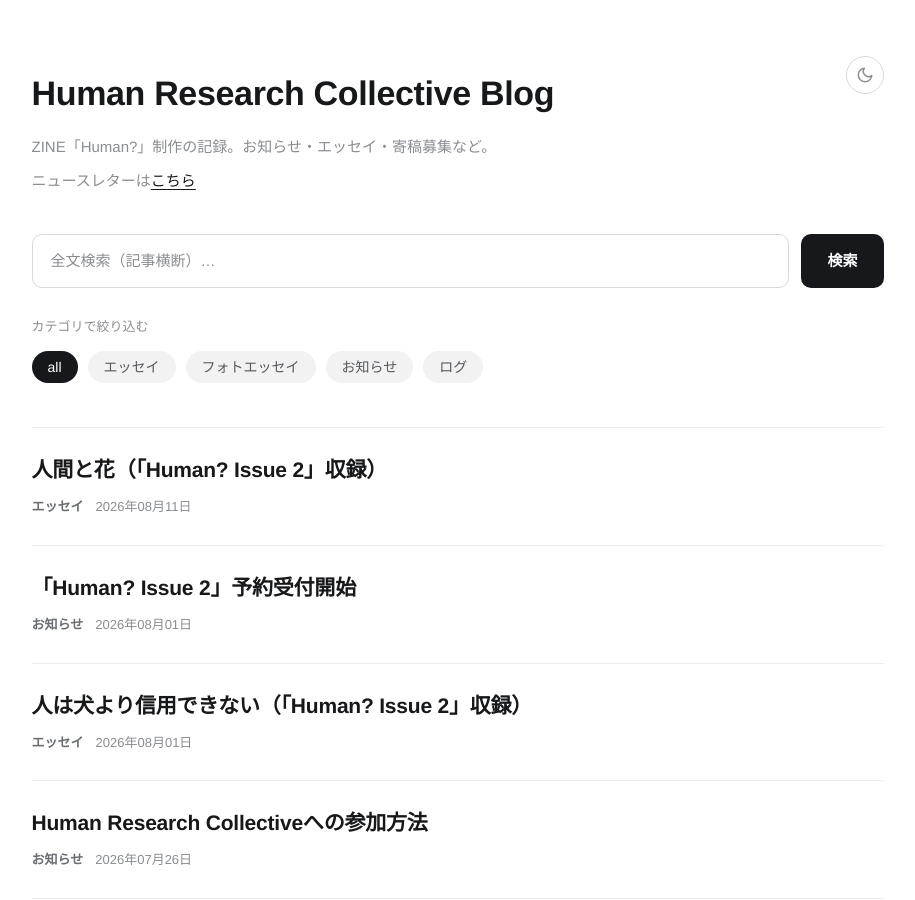
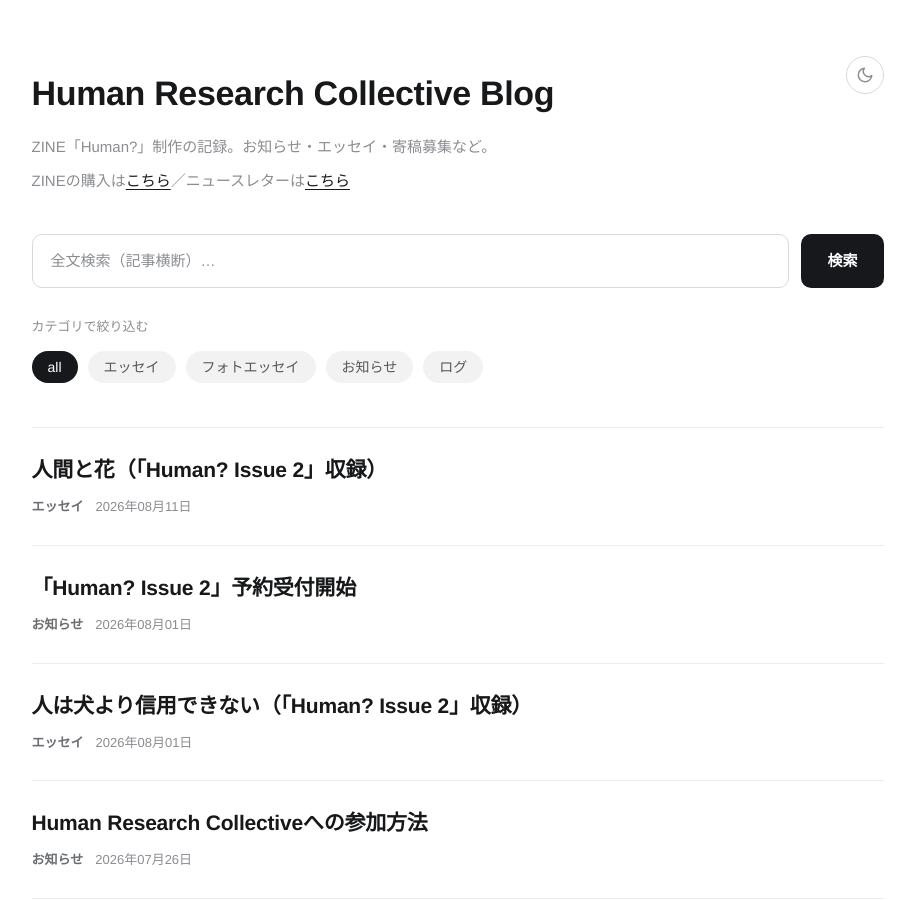
Before and after one commit to Human-Research-Collective/Human-, a Jekyll site: the page built from index.html, in a window 1280 px wide and 900 px high. Shown: the whole window, without its empty margins (175-1090 px from the left). Built offline with Jekyll 4.4.1, drawn with Linux system fonts in a browser that asks for light colours.

Commit message:
Add a ZINE store link beside the newsletter link
Co-Authored-By: Claude Opus 4.8 <noreply@anthropic.com>

```diff
--- a/_config.yml
+++ b/_config.yml
@@ -1,6 +1,7 @@
 title: "Human Research Collective Blog"
 subtitle: "ZINE「Human?」制作の記録。お知らせ・エッセイ・寄稿募集など。"
 newsletter_url: "https://humanresearchcollective.substack.com/"
+store_url: "https://hrc.theshop.jp/"
 description: "ZINE「Human?」の制作を通して〈人間とは何か？〉を探求するコレクティブのブログ。"
 
 # GitHub Pages のプロジェクトサイト（https://<user>.github.io/Human-/）用
--- a/index.html
+++ b/index.html
@@ -4,7 +4,7 @@ layout: default
     <header class="blog-head">
       <h1 class="blog-head__title">{{ site.title }}</h1>
       <p class="blog-head__sub">{{ site.subtitle }}</p>
-      <p class="blog-head__news">ニュースレターは<a href="{{ site.newsletter_url }}" target="_blank" rel="noopener">こちら</a></p>
+      <p class="blog-head__news">ZINEの購入は<a href="{{ site.store_url }}" target="_blank" rel="noopener">こちら</a>／ニュースレターは<a href="{{ site.newsletter_url }}" target="_blank" rel="noopener">こちら</a></p>
     </header>
 
     <div class="search">
```
